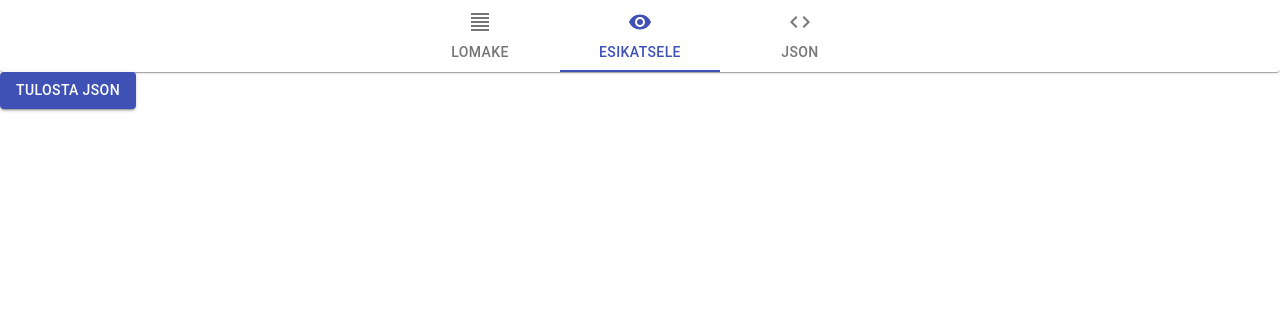
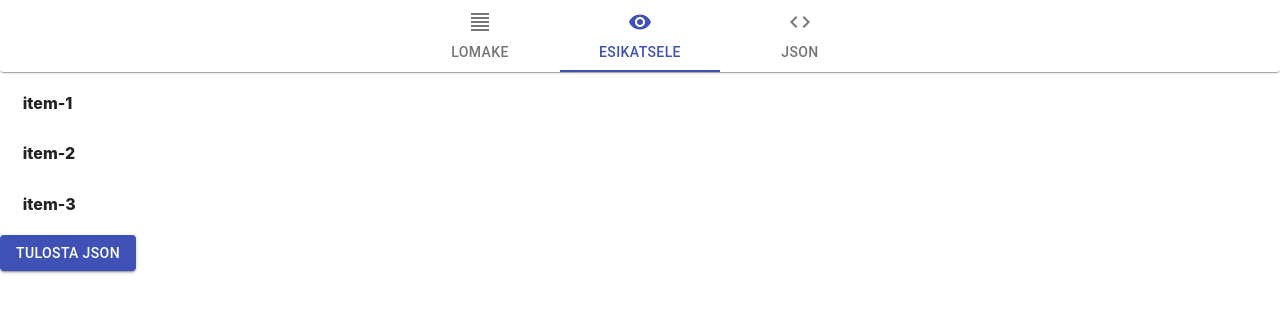
Before and after one commit to EVP1989/metaform-builder, a React (Create React App) app in the folder metaform-builder/: page / in a window 1280 px wide. Shown: the top 312 px of the page. Built offline with nearby package versions, Linux system fonts and the light colour scheme.

Commit message:
Added basic draggable items

```diff
--- a/metaform-builder/src/App.tsx
+++ b/metaform-builder/src/App.tsx
@@ -1,5 +1,5 @@
 import React from 'react';
-import ReactDOM from 'react-dom';
+import FormItems from './components/FormItems';
 import HeaderNav from './components/generic/HeaderNav';
 
 //Material-UI components
@@ -13,7 +13,7 @@ function App() {
   return (
     <div>
       <HeaderNav />
-
+      <FormItems />
       <Button variant="contained" color="primary">
         Tulosta JSON
       </Button>
--- /dev/null
+++ b/metaform-builder/src/components/FormItems.tsx
@@ -0,0 +1,53 @@
+import React, { useState, useRef } from 'react';
+import '../styles/FormItems.css';
+//TODO: Correct type definitions (useRef, )!!
+
+//interface FormItems
+
+const FormItems = () => {
+
+const draggingItem = useRef<any | null>(null);
+const dragOverItem = useRef<any | null>(null);
+
+const [list, setList] = useState([
+'item-1',
+'item-2',
+'item-3'
+]);
+
+const handleDragStart = (e : any, position :any) => {
+    draggingItem.current = position;
+};
+
+const handleDragEnter = (e : any, position : any) => {
+    dragOverItem.current = position;
+};
+
+const handleDragEnd = (e : any) => {
+const listCopy = [...list];
+const draggingItemContent = listCopy[draggingItem.current];
+listCopy.splice(draggingItem.current, 1);
+listCopy.splice(dragOverItem.current, 0, draggingItemContent);
+
+draggingItem.current = null;
+dragOverItem.current = null;
+setList(listCopy);
+};
+
+return (
+<>
+{
+ list &&
+  list.map((item, index) => (
+     <h1
+        onDragStart={(e) => handleDragStart(e, index)}
+        onDragEnter={(e) => handleDragEnter(e, index)}
+        onDragEnd={handleDragEnd}
+        key={index} draggable>
+       {item}
+     </h1>
+    ))}
+   </>
+  );
+};
+export default FormItems;
--- /dev/null
+++ b/metaform-builder/src/styles/FormItems.css
@@ -0,0 +1,19 @@
+* {
+    box-sizing: border-box;
+  }
+  html,
+  body,
+  #root {
+    width: 100%;
+    height: 100%;
+  }
+  h1 {
+    background-color: white;
+    color: #222222;
+    font-size: 16px;
+    font-weight: 800;
+    margin-right: 10%;
+    margin-left: 1%;
+    padding: 10px;
+    cursor: move;
+  }
```
Also changed, not shown: 2 other files (tests, documents, lock files or other folders).
